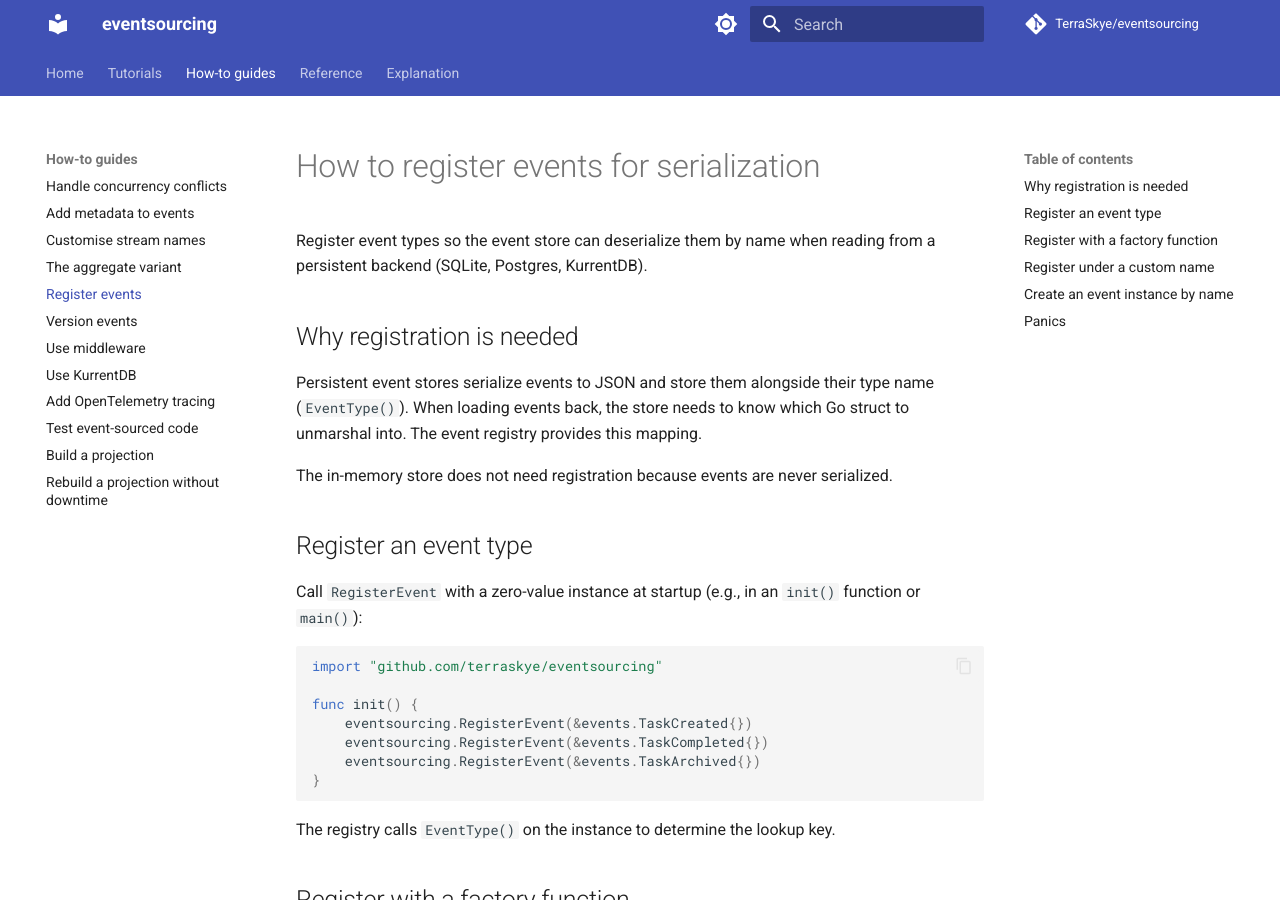
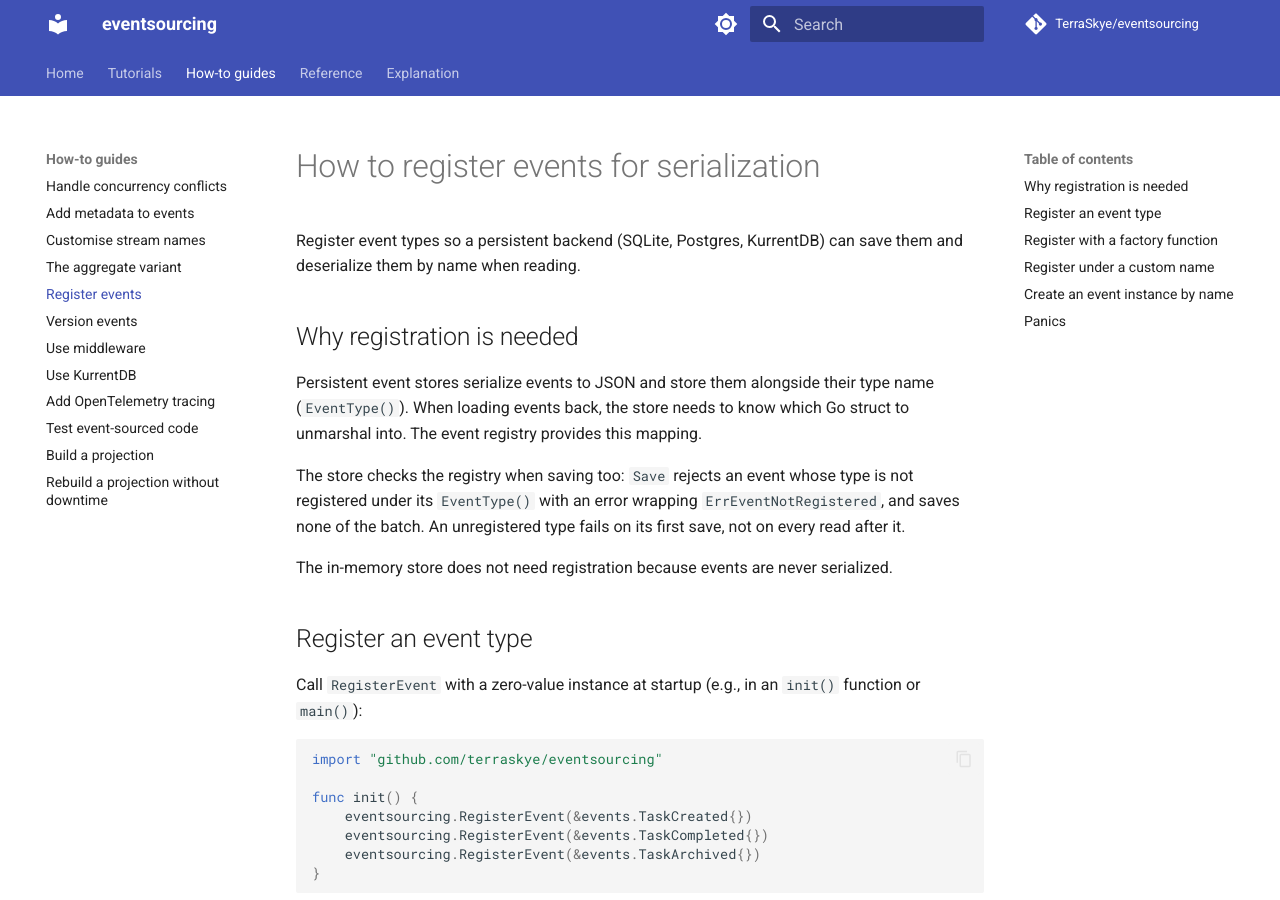
Before and after one commit to TerraSkye/eventsourcing, an MkDocs documentation site: the page built from docs/how-to/register-events.md, in a window 1280 px wide and 900 px high. Built offline with MkDocs 1.6.1 and Material for MkDocs 9.7.7, drawn with Linux system fonts in a browser that asks for light colours; comment, search, counter and statistics services are not loaded.

Commit message:
Say every persistent store rejects unregistered events at Save
The registration how-to only covered reading, and the SQLite page did
not mention registration at all.

Co-Authored-By: Claude Opus 5.5 <noreply@anthropic.com>

```diff
--- a/docs/how-to/register-events.md
+++ b/docs/how-to/register-events.md
@@ -1,10 +1,12 @@
 # How to register events for serialization
 
-Register event types so the event store can deserialize them by name when reading from a persistent backend (SQLite, Postgres, KurrentDB).
+Register event types so a persistent backend (SQLite, Postgres, KurrentDB) can save them and deserialize them by name when reading.
 
 ## Why registration is needed
 
 Persistent event stores serialize events to JSON and store them alongside their type name (`EventType()`). When loading events back, the store needs to know which Go struct to unmarshal into. The event registry provides this mapping.
+
+The store checks the registry when saving too: `Save` rejects an event whose type is not registered under its `EventType()` with an error wrapping `ErrEventNotRegistered`, and saves none of the batch. An unregistered type fails on its first save, not on every read after it.
 
 The in-memory store does not need registration because events are never serialized.
 
```
Also changed, not shown: docs/reference/implementations/sqlite.md (+1 -1 lines).
